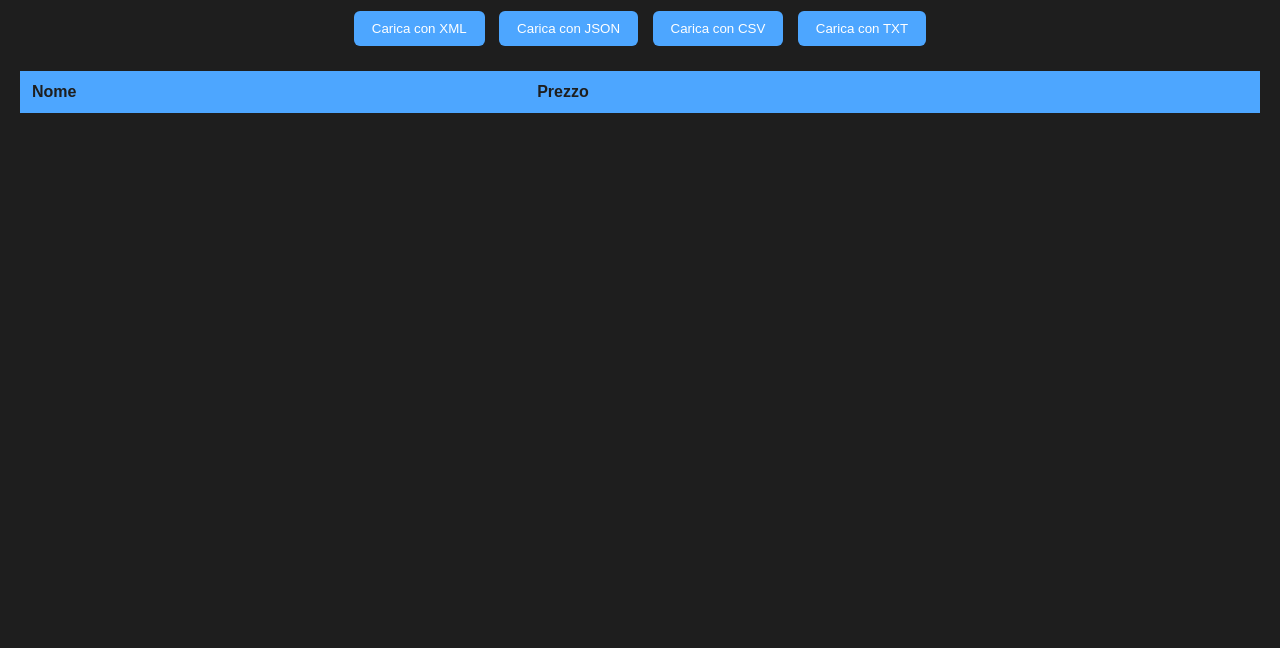
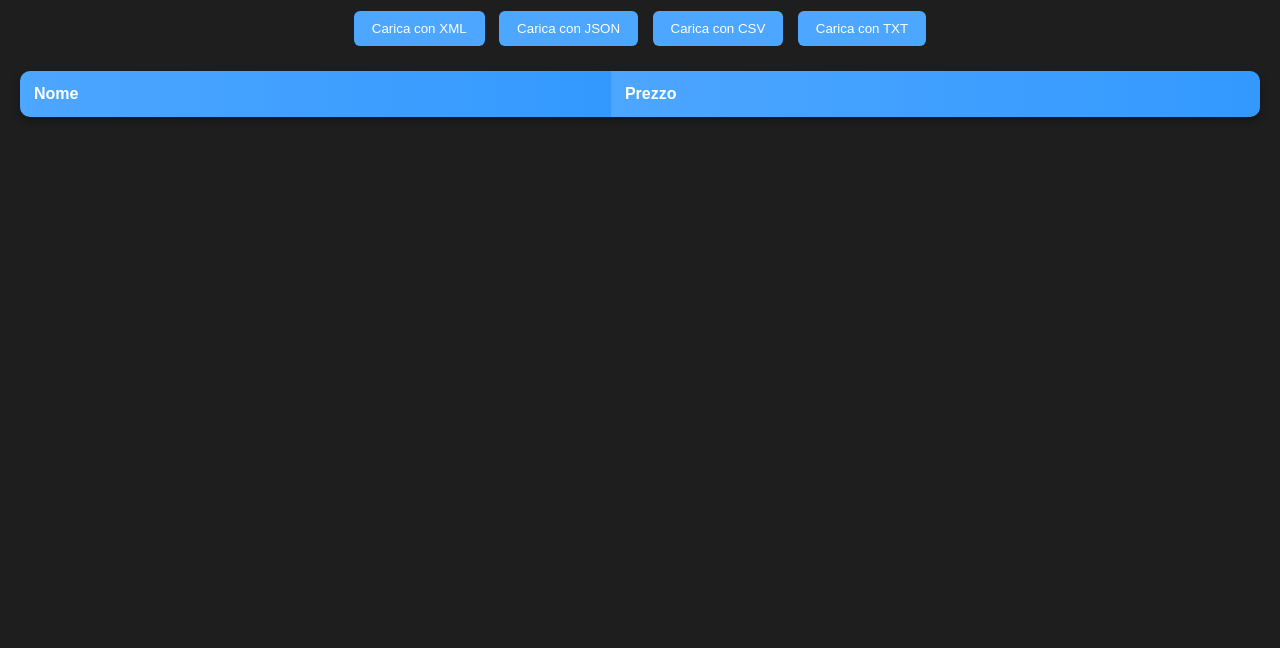
Before and after one commit to Rikkardo20/TPS, a plain HTML site: page e-commerce.html in a window 1280 px wide. Shown: the part 152-800 px from the top of the page. Drawn offline with Linux system fonts and the light colour scheme.

Commit message:
Add files via upload

```diff
--- a/e-commerce.html
+++ b/e-commerce.html
@@ -26,6 +26,7 @@
         color: white;
         border-radius: 6px;
         cursor: pointer;
+        transition: background 0.3s;
     }
     button:hover {
         background: #3399ff;
@@ -34,16 +35,22 @@
         width: 100%;
         border-collapse: collapse;
         background: #2b2b2b;
+        border-radius: 10px;
+        overflow: hidden;
+        box-shadow: 0 4px 8px rgba(0,0,0,0.3);
     }
     th {
-        background: #4da6ff;
-        color: #1e1e1e;
-        padding: 12px;
+        background: linear-gradient(90deg, #4da6ff, #3399ff);
+        color: white;
+        padding: 14px;
         text-align: left;
+        font-size: 16px;
     }
     td {
         padding: 12px;
         border-bottom: 1px solid #444;
+        font-size: 15px;
+        transition: background 0.3s;
     }
     tr:nth-child(even) td {
         background: #323232;
@@ -58,6 +65,7 @@
         border: none;
         border-radius: 4px;
         cursor: pointer;
+        transition: background 0.3s;
     }
     table button:hover {
         background: #2eb85c;
@@ -79,7 +87,6 @@
         <tr>
             <th>Nome</th>
             <th>Prezzo</th>
-            <th></th>
         </tr>
     </table>
 
```
